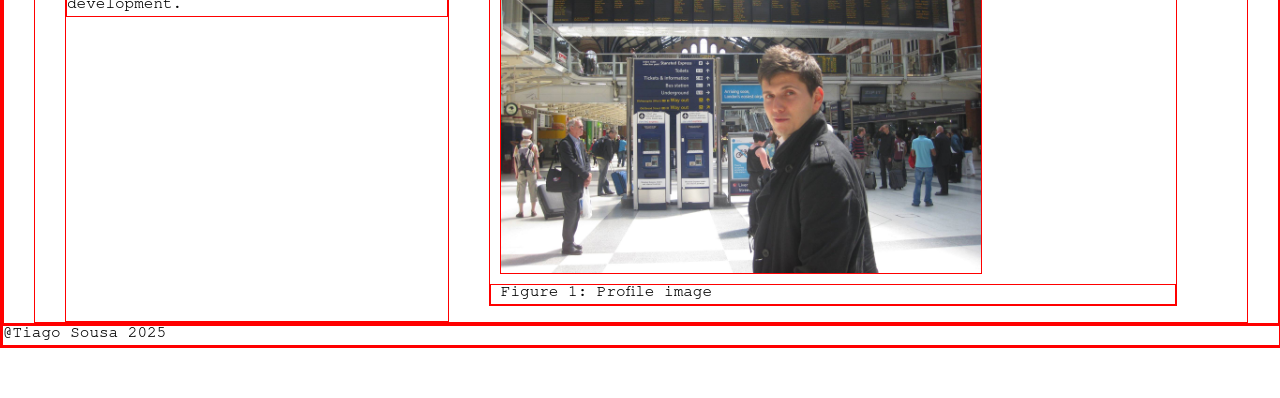
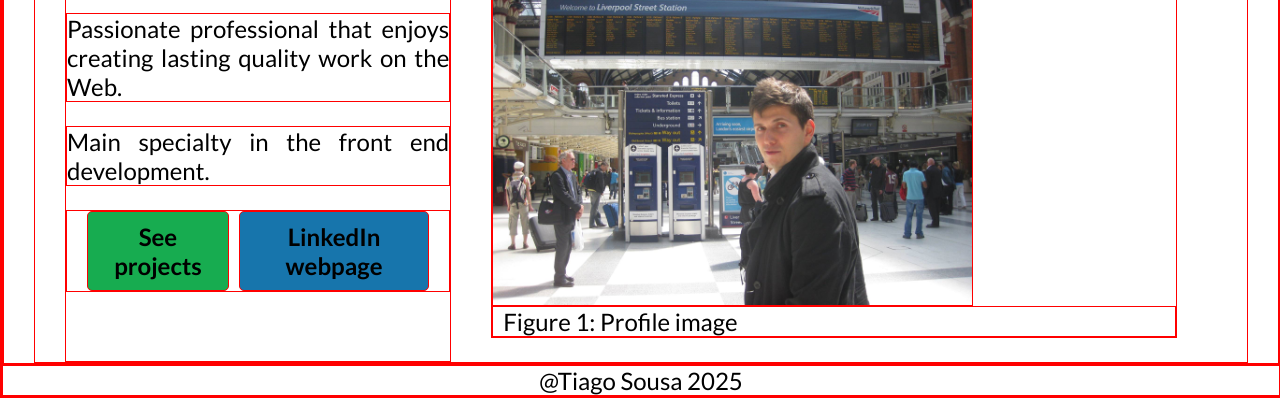
Before and after one commit to Photon-einstein/Udacity_Frontend_Web_Developer_nanodegree, a website: page 4-Second_project_CSS_techniques/src/index.html in a window 1280 px wide. Shown: the part 563-961 px from the top of the page. Before the commit the page ends 911 px from the top, so only its background shows below. Drawn offline with Linux system fonts and the light colour scheme.

Commit message:
Add first page well stylled

```diff
--- a/4-Second_project_CSS_techniques/src/index.html
+++ b/4-Second_project_CSS_techniques/src/index.html
@@ -2,6 +2,7 @@
 <html lang="en">
 
 <head>
+  <meta charset="UTF-8">
   <title>Bio section</title>
   <link rel="stylesheet" href="../dist/main.css">
   <meta name="viewport" content="width=device-width, initial-scale=1">
@@ -26,8 +27,13 @@
     <section id="bio-section" class="bio-section">
       <div class="bio-section__content">
         <div class="bio-section__text">
+          <h3>Bio section</h3>
           <p>Passionate professional that enjoys creating lasting quality work on the Web.</p>
           <p>Main specialty in the front end development.</p>
+          <div class="bio-section__buttons">
+            <a href="./pages/latest-projects.html" class="button bio-section__latest-projects-button">See projects</a>
+            <a href="https://www.linkedin.com/in/tiago-sousa-13503014/" class="button bio-section__linkedin-button">LinkedIn webpage</a>
+          </div>
         </div>
         <figure>
           <img src="./img/profile-image.jpg" class="bio-section__profile-image" alt="Profile image">
--- a/4-Second_project_CSS_techniques/src/scss/base/base.scss
+++ b/4-Second_project_CSS_techniques/src/scss/base/base.scss
@@ -2,7 +2,8 @@ body {
   height: 100%;
   width: 100%;
   margin: 0;
-  font-family: 'Nimbus Mono PS', 'Courier New', Courier, monospace;
+  font-family: 'Lato', sans-serif;
+  font-size: 24px;
 }
 
 .bold {
@@ -12,3 +13,16 @@ body {
 * {
   border: 1px solid red;
 }
+
+@media (prefers-color-scheme: dark) {
+  body {
+    background-color: #111;
+    color: #eee;
+  }
+}
+
+@media (max-width: 768px) {
+  body {
+    font-size: 16px;
+  }
+}
--- a/4-Second_project_CSS_techniques/src/scss/blocks/_footer.scss
+++ b/4-Second_project_CSS_techniques/src/scss/blocks/_footer.scss
@@ -0,0 +1,3 @@
+.footer {
+    text-align: center;
+}
--- a/4-Second_project_CSS_techniques/src/scss/blocks/blocks.scss
+++ b/4-Second_project_CSS_techniques/src/scss/blocks/blocks.scss
@@ -3,7 +3,6 @@
     padding: 10px 30px ; /* Optional: Add padding if needed */
     text-align: center;
 }
-
 
 .bio-section {
     display: flex;
@@ -25,10 +24,10 @@
     }
 
     &__profile-image {
-        width: 90%;
-        height: auto;
-        margin: 10px;
-        align-items: center;
+        width: 100%;
+        height: 100%;
+        margin: 0;
+        align-items: left;
       }
 
     &__figcaption {
@@ -56,3 +55,9 @@
         margin: 20 auto;
     }
 }
+
+@media(max-width: 768px) {
+    h1 {
+        font-size: 20px;
+    }
+}
--- /dev/null
+++ b/4-Second_project_CSS_techniques/src/scss/blocks/buttons.scss
@@ -0,0 +1,46 @@
+.button {
+    padding: 10px 20px;
+    text-decoration: none;
+    font-weight: bold;
+    border-radius: 5px;
+    transition: background-color 0.3s ease;
+    color: #000;
+    text-align: center;
+}
+
+@media (max-width: 768px) {
+    .button {
+        font-size: 14px;
+        padding: 8px 12px;
+    }
+}
+
+.bio-section__buttons {
+    display: flex;
+    justify-content: space-between;
+    gap: 10px;
+    margin-top: 20px;
+  }
+
+
+.bio-section__latest-projects-button {
+    background-color: #17ac50;
+    align-items: left;
+    margin-left: 20px;
+
+    &:hover {
+        background-color: #117738;
+        filter: brightness(90%);
+    }
+}
+
+.bio-section__linkedin-button {
+    background-color: #1775ac;
+    align-items: right;
+    margin-right: 20px;
+
+    &:hover {
+        background-color: #145880;
+        filter: brightness(90%);
+    }
+}
--- a/4-Second_project_CSS_techniques/src/scss/main.scss
+++ b/4-Second_project_CSS_techniques/src/scss/main.scss
@@ -9,6 +9,7 @@
 @import './blocks/footer.scss';
 @import './blocks/header.scss';
 @import './blocks/blocks.scss';
+@import './blocks/buttons.scss';
 
 // src/scss/utils folder
 @import './utils/mixins.scss';
```
Also changed, not shown: 4-Second_project_CSS_techniques/project_guide.md (+7 -5 lines), 4-Second_project_CSS_techniques/dist/main.css.
